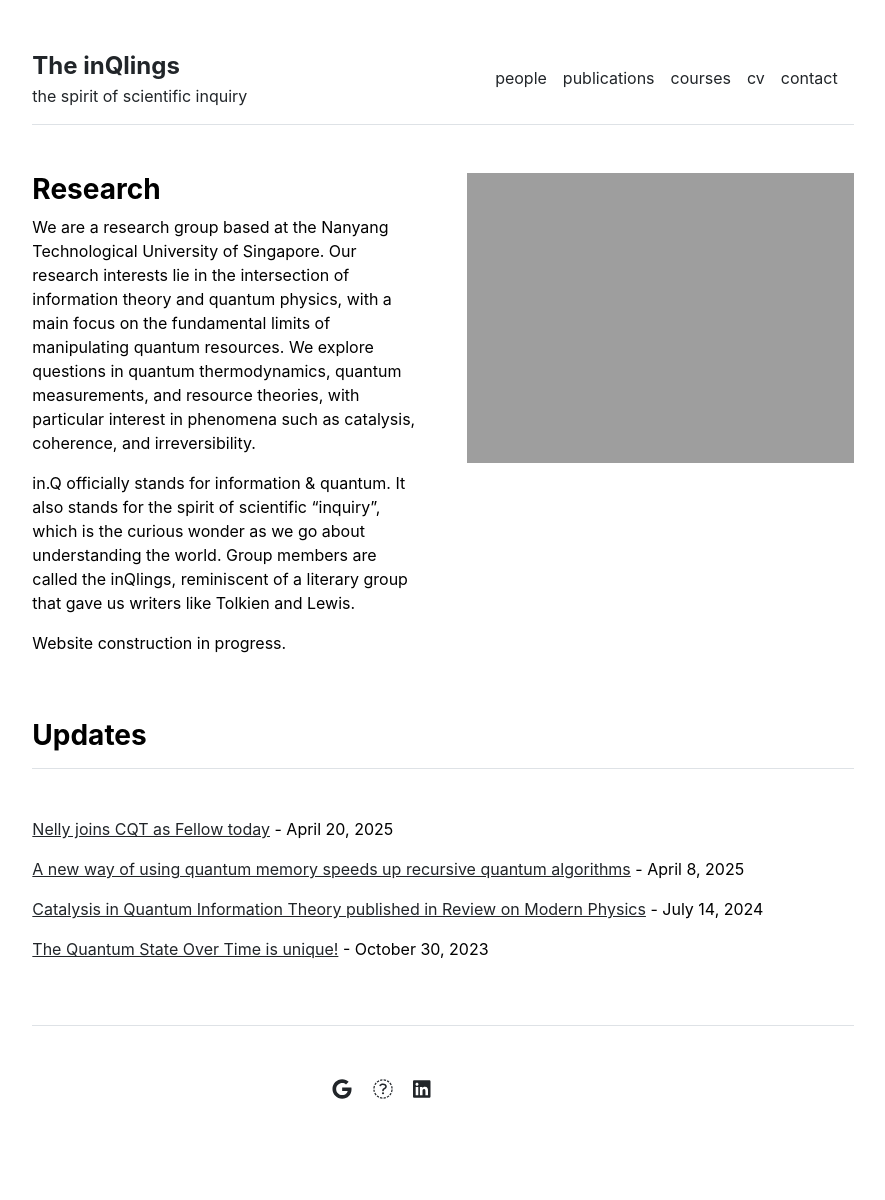
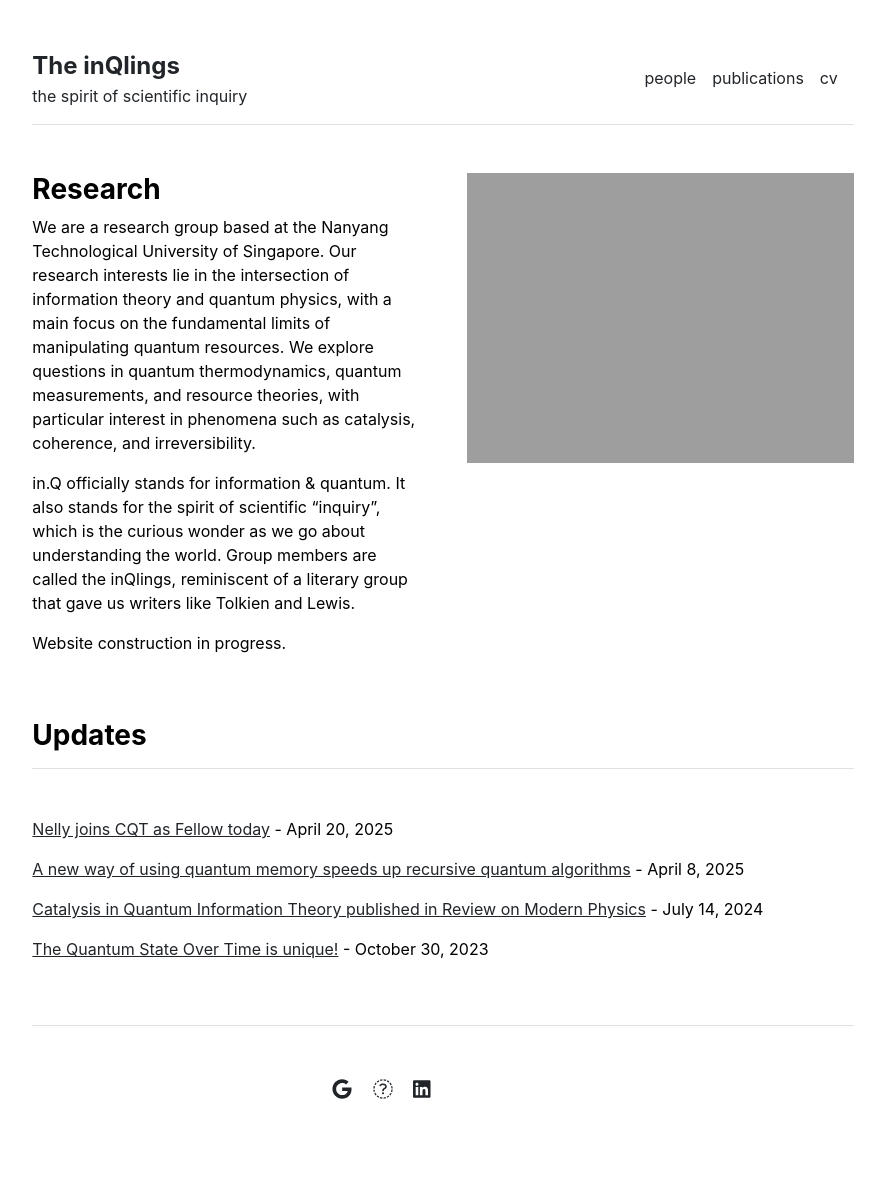
Before and after one commit to nelly-ng/nelly-ng.github.io, a Jekyll site: the page built from index.md, in a window 1280 px wide. Shown: the whole page, without its empty margins (197-1082 px from the left). Built offline with Jekyll 4.4.1, drawn with Linux system fonts in a browser that asks for light colours.

Commit message:
Update settings.yml

```diff
--- a/_data/settings.yml
+++ b/_data/settings.yml
@@ -1,9 +1,9 @@
 menu:
 - {name: 'people', url: '/people'}
 - {name: 'publications', url: '/publications'}
-- {name: 'courses', url: '/courses'}
 - {name: 'cv', url: '/cv'}
-- {name: 'contact', url: '/contact'}
+#- {name: 'courses', url: '/courses'}
+#- {name: ' ', url: '/contact'}
 
 people:
 - {name: 'Nelly Ng Huei Ying, Nanyang Assistant Professor', url: 'primary-investigator'}
```
